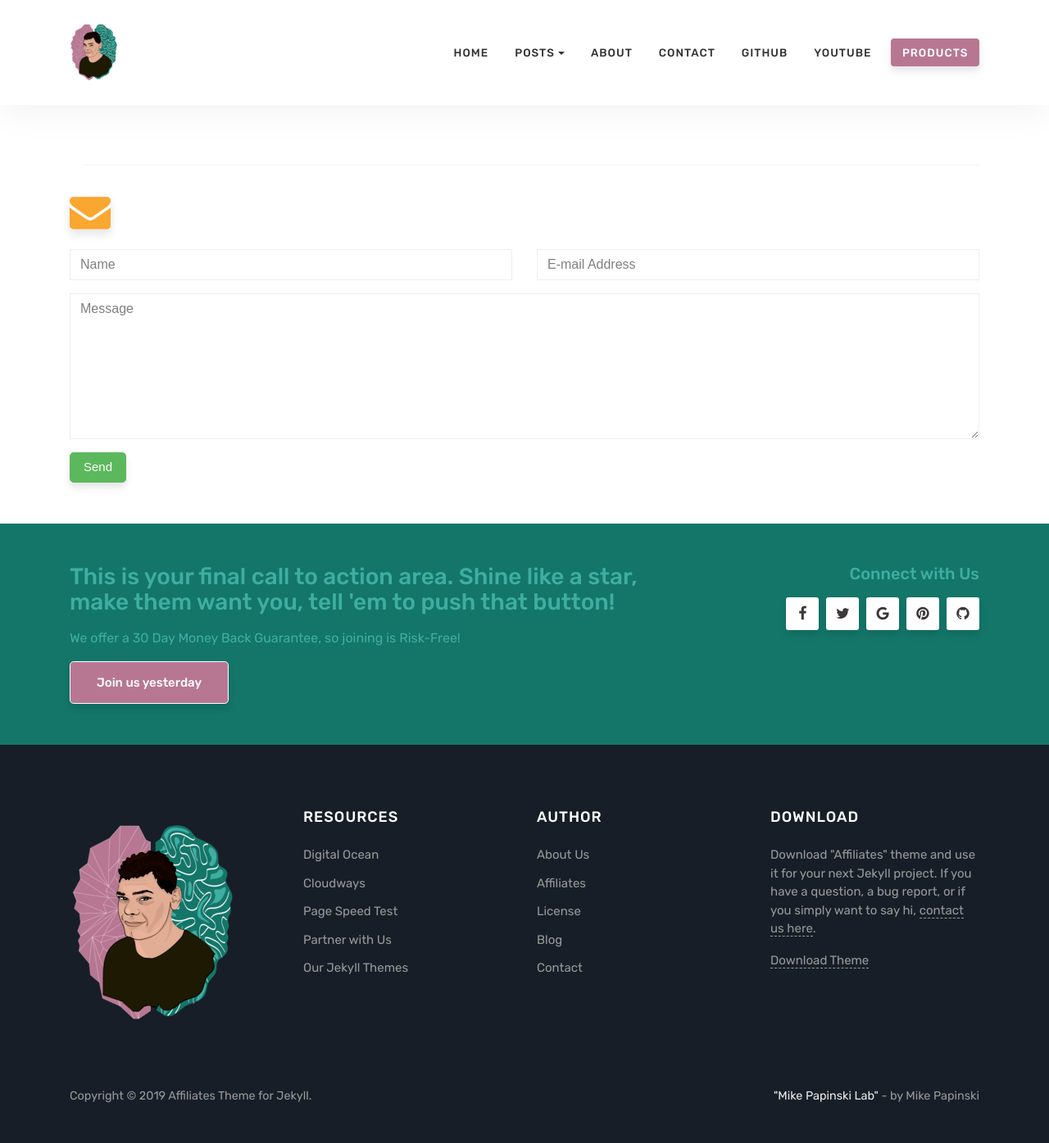
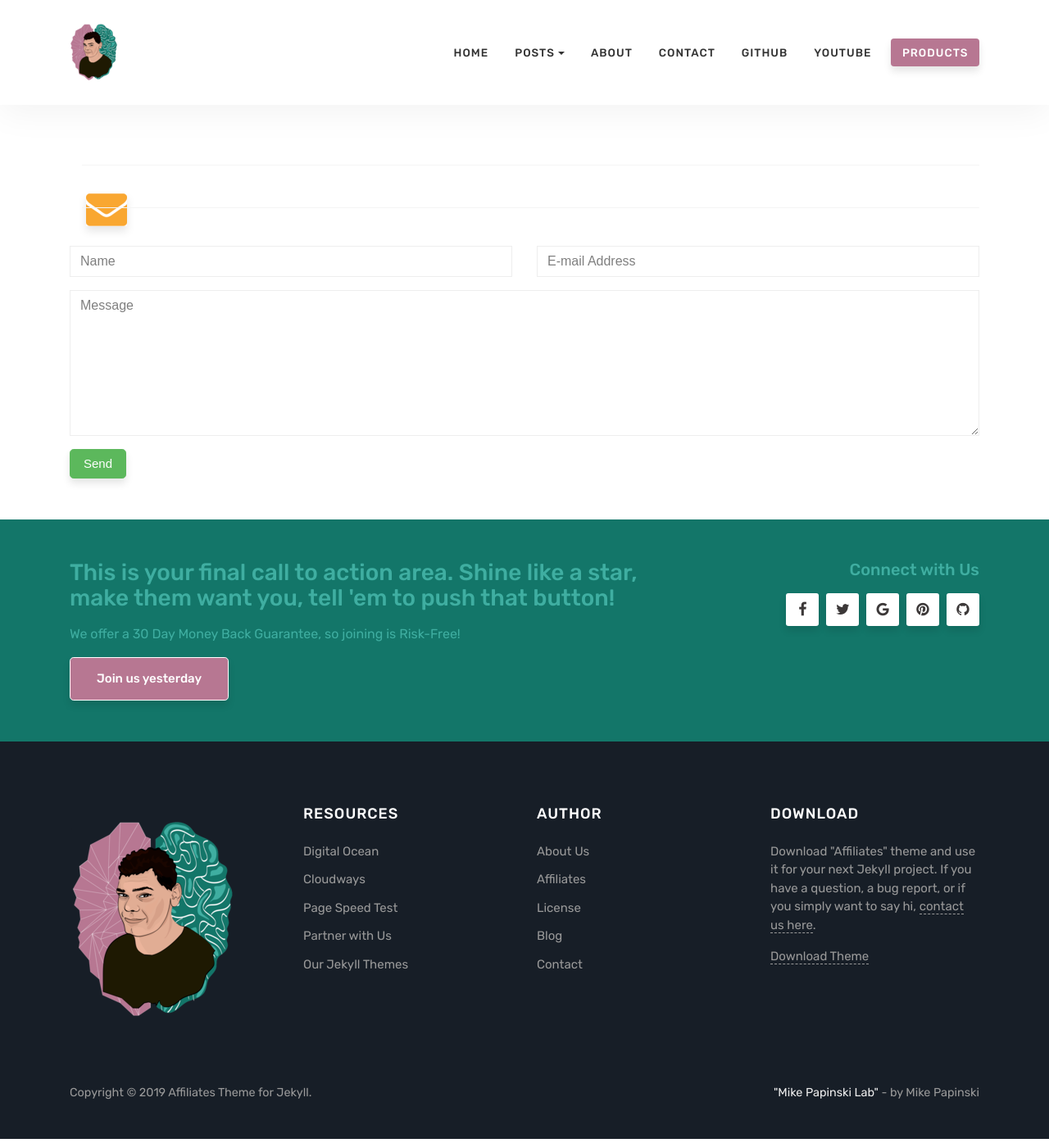
Before and after one commit to MikePapinski/MikePapinski.github.io, a Jekyll site: the page built from contact.html, in a window 1280 px wide and 1395 px high. Shown: the whole window at 82% size. Built offline with Jekyll 4.4.1, drawn with Linux system fonts in a browser that asks for light colours.

Commit message:
contact update

```diff
--- a/contact.html
+++ b/contact.html
@@ -1,8 +1,10 @@
 ---
 layout: page
 ---
-
-<h1><span>{{ page.title }} </span><img class="" src="{{ site.baseurl }}/assets/images/contact_mail.png" alt="contact"></h1>
+<section>
+    <div class="section-title">
+    <h2><span>{{ page.title }} </span> <img class="" src="{{ site.baseurl }}/assets/images/contact_mail.png" alt="contact"></h2>
+    </div>
     <form action="https://formspree.io/{{site.email}}" method="POST">
 
         <div class="form-group row">
@@ -22,3 +24,6 @@
         <input class="btn btn-success" type="submit" value="Send">
 
     </form>
+
+
+</section>
```
Lines whose indentation alone changed are shown as unchanged.
